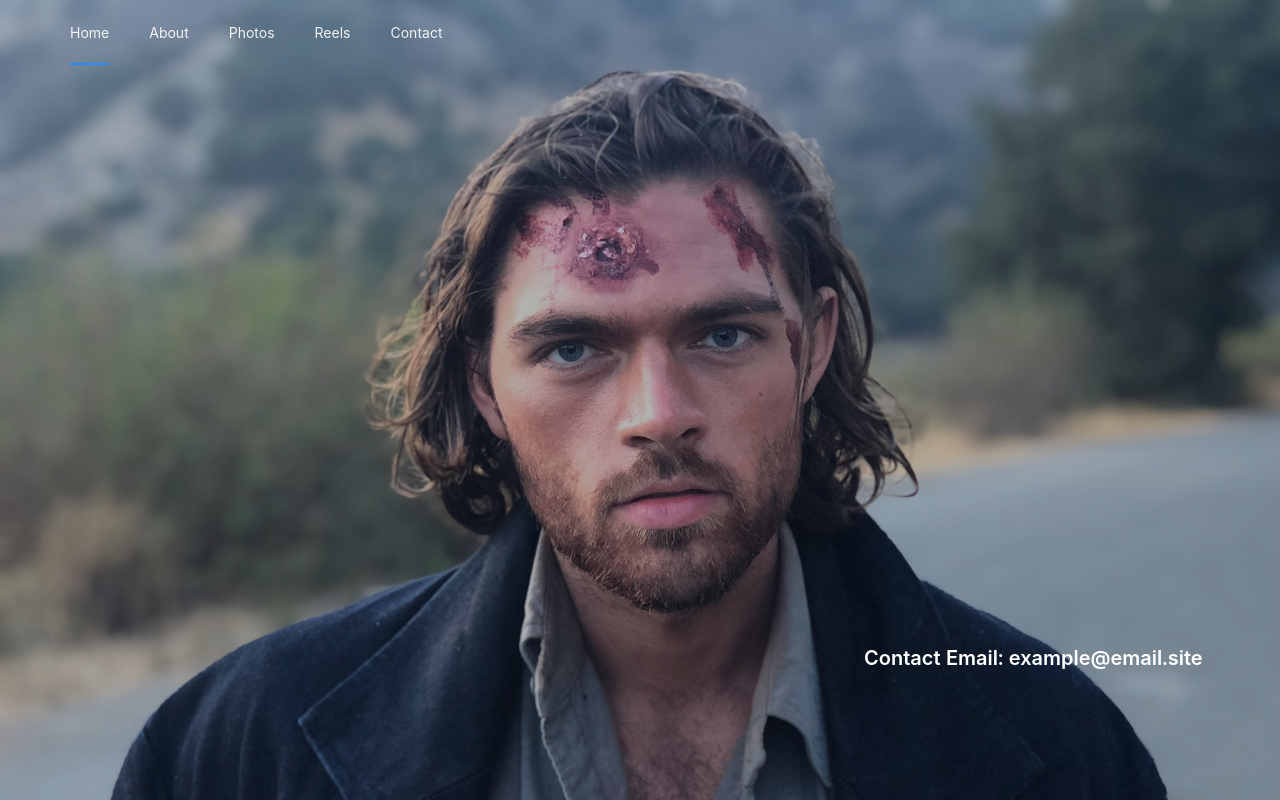
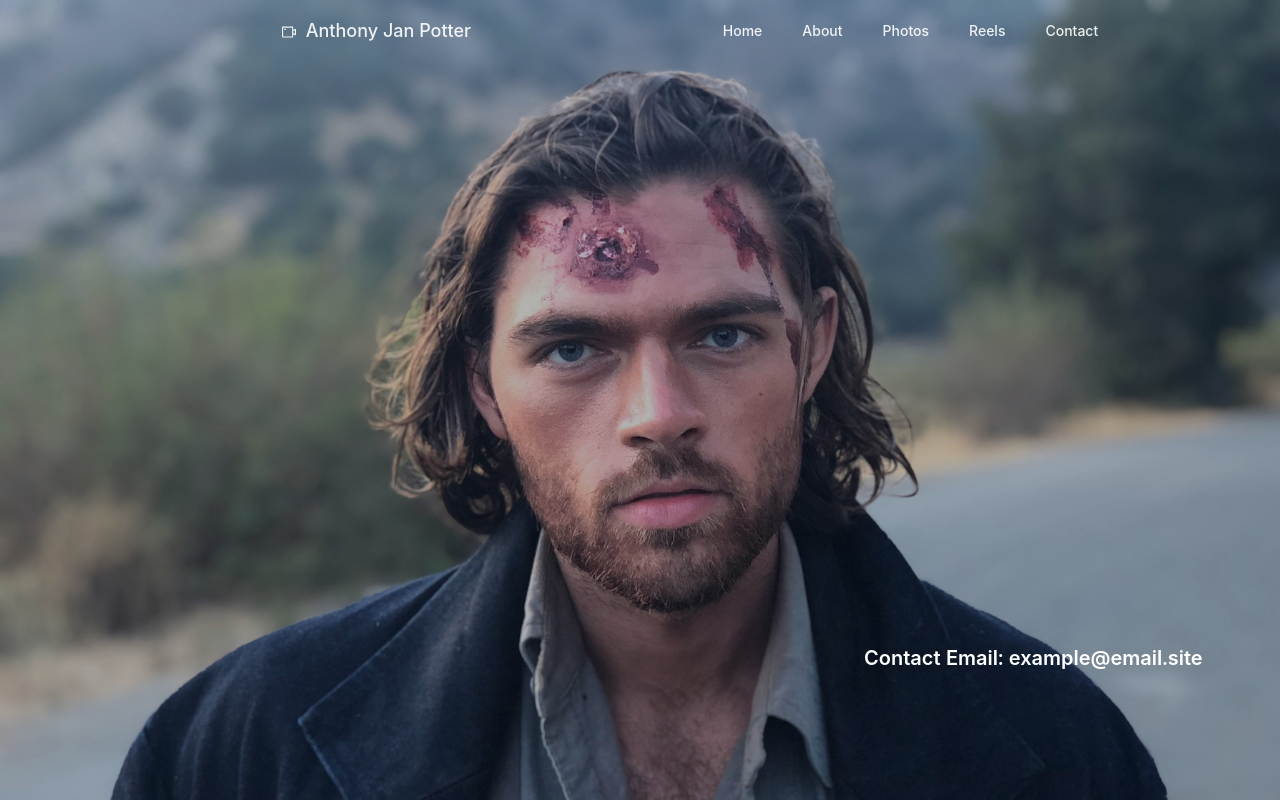
Before and after one commit to sbronicki/generic-portfolio-components, a React (Create React App) app: page / in a window 1280 px wide. Built offline with nearby package versions, Linux system fonts and the light colour scheme.

Commit message:
nav item and label options looking epic

```diff
--- a/src/App.tsx
+++ b/src/App.tsx
@@ -1,9 +1,9 @@
-import React, { CSSProperties } from "react";
+import React, { CSSProperties, ReactNode } from "react";
 
 import Hero from "./Components/Hero";
 import Nav from "./Components/Nav";
 
-import { HomeOutlined } from "@ant-design/icons";
+import { HomeOutlined, VideoCameraOutlined } from "@ant-design/icons";
 
 import { Layout, Typography } from "antd";
 const { Header, Footer, Content } = Layout;
@@ -60,7 +60,8 @@ interface config {
 }
 
 // modeling after ajp site for development
-// css exceptions so far: hero img, nav item bg color
+// css exceptions so far: hero img, nav item bg color, nav label/icon color
+// search("config") in css
 const appConfig: config = {
   nav: {
     items: [
@@ -85,6 +86,8 @@ const appConfig: config = {
         to: "#contact",
       },
     ],
+    label: "Anthony Jan Potter",
+    icon: <VideoCameraOutlined />,
     color: { background: "ignored? set in css for now", text: "#fff" },
   },
   hero: {
@@ -101,7 +104,12 @@ const App: React.FC = () => {
     <div className="App">
       <Layout>
         <Header className="nav-hero-container">
-          <Nav color={appConfig.nav.color} items={appConfig.nav.items} />
+          <Nav
+            label={appConfig.nav.label}
+            icon={appConfig.nav.icon}
+            color={appConfig.nav.color}
+            items={appConfig.nav.items}
+          />
           <Hero rightBottom={appConfig.hero.rightBottom} />
         </Header>
         {/* <Content></Content> */}
--- a/src/Components/Nav/index.tsx
+++ b/src/Components/Nav/index.tsx
@@ -14,7 +14,7 @@ interface NavProps {
   color: { background: string; text: string };
 }
 
-const Nav = ({ items, color }: NavProps) => {
+const Nav = ({ items, color, label, icon }: NavProps) => {
   const [top, setTop] = useState("top");
 
   useEffect(() => {
@@ -31,10 +31,21 @@ const Nav = ({ items, color }: NavProps) => {
       className={`nav ${top}`}
       mode="horizontal"
       style={{
+        width: "100%",
         backgroundColor: color.background + " !important", // this gets ignored for some reason
         color: color.text,
+        display: "flex",
+        justifyContent: label || icon ? "space-between" : "center",
       }}
     >
+      {(label || icon) && (
+        <span>
+          <Menu.Item key="label" className="nav-item nav-label" icon={icon}>
+            {label}
+          </Menu.Item>
+        </span>
+      )}
+      <span style={{ display: "flex" }}>
         {items.map((item) => (
           <Menu.Item className="nav-item" key={item.to} icon={item.icon}>
             <a href={item.to}>
@@ -42,6 +53,7 @@ const Nav = ({ items, color }: NavProps) => {
             </a>
           </Menu.Item>
         ))}
+      </span>
     </Menu>
   );
 };
--- a/src/index.css
+++ b/src/index.css
@@ -13,6 +13,7 @@ code {
     monospace;
 }
 .nav-hero-container {
+  /* config */
   background: url("./Media/img/TempHero.jpg") no-repeat center top/cover;
   background-size: cover;
   height: 100vh;
@@ -33,6 +34,7 @@ code {
   position: fixed;
   transition: 0.3s ease-in;
   border: none;
+  /* config */
   background: #293477;
 }
 .nav.top {
@@ -40,6 +42,13 @@ code {
 }
 .nav-item {
   background-color: transparent;
+  font-weight: 500;
+}
+.nav-label {
+  font-size: large;
+  font-weight: 500;
+  /* config */
+  color: #fff !important;
 }
 .hero {
   background-color: transparent;
```
Lines whose indentation alone changed are shown as unchanged.
